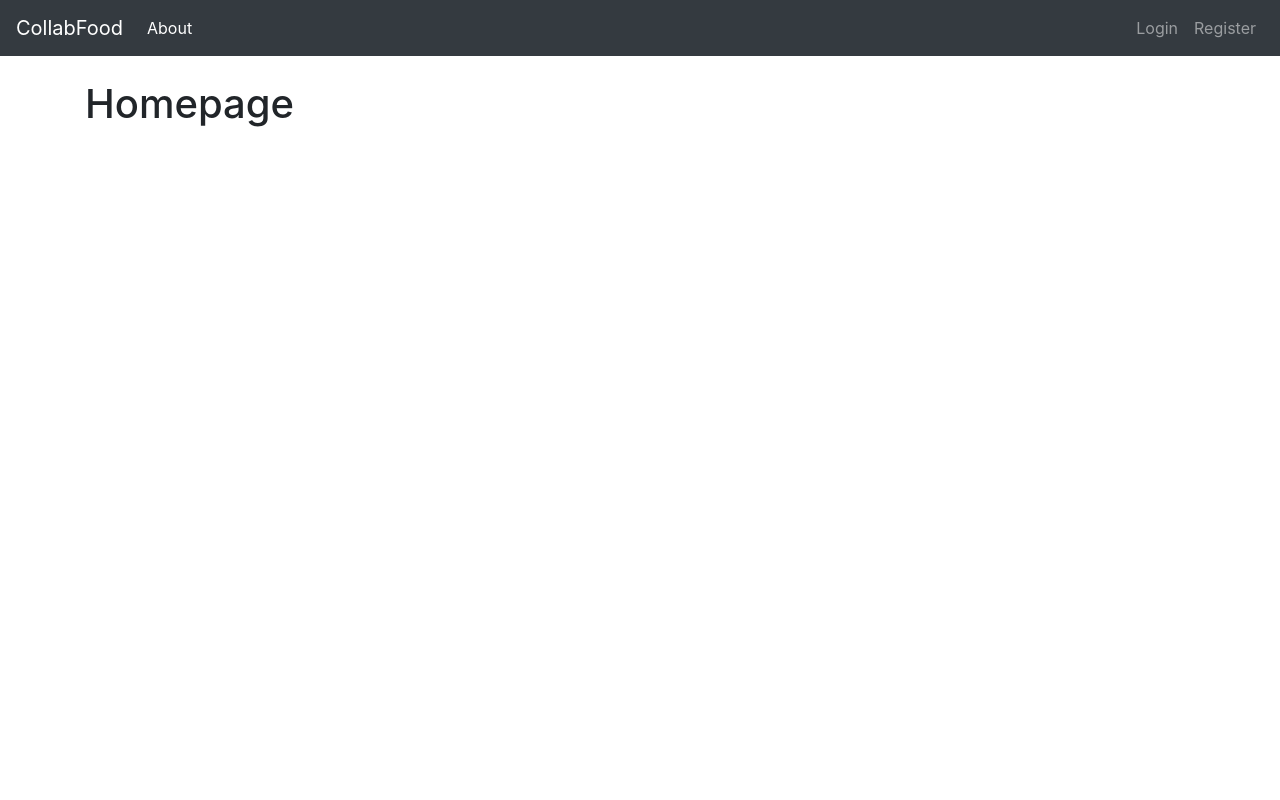
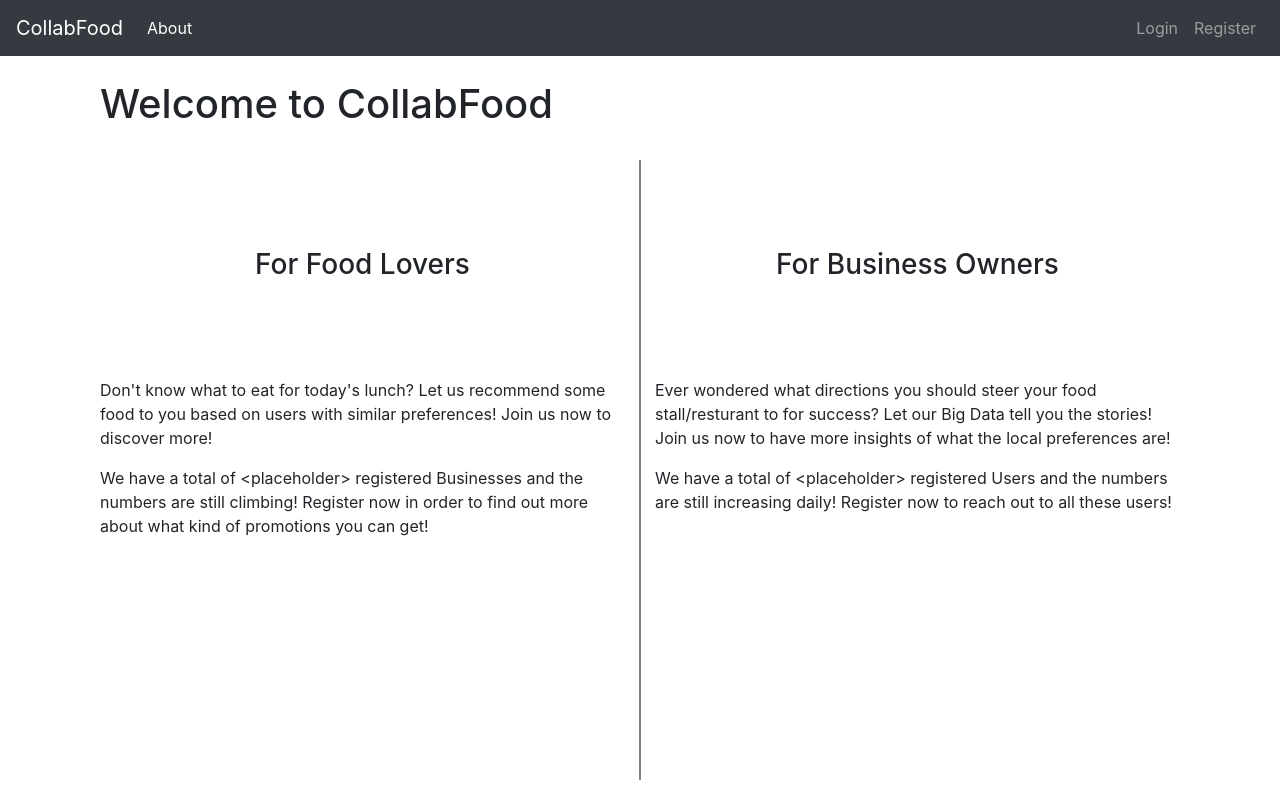
Before and after one commit to zxchen92/FYP, a Django app: page / in a window 1280 px wide. Run offline with Django 4.2, Linux system fonts and the light colour scheme.

Commit message:
[FYP-4]Added text for homepage

```diff
--- a/Homepage/templates/home.html
+++ b/Homepage/templates/home.html
@@ -1,6 +1,51 @@
 {% extends 'base.html' %}
 {% block content %}
 
-<h1>Homepage</h1>
+<div class="container">
+	<h1>Welcome to CollabFood</h1>
+</div>
+<br>
+<!-- This container splits the page into half -->
+<style>
+  .container-vertical-line {
+    height: 620px;
+    position: relative;
+  }
+  .vertical-line {
+    border-left: 1px solid black;
+    height: 100%;
+    position: absolute;
+    top: 0;
+    left: 50%;
+    transform: translateX(-50%);
+    z-index: 1;
+  }
+  .section {
+    display: flex;
+    align-items: center;
+    justify-content: center;
+    height: 100%;
+  }
+</style>
+
+<div class="container container-vertical-line">
+  <div class="row">
+    <div class="col-md-6">
+      <div class="section">
+        <div class="text-center"><h3>For Food Lovers</h2></div>
+      </div>
+      <p>Don't know what to eat for today's lunch? Let us recommend some food to you based on users with similar preferences! Join us now to discover more!</p>
+      <p>We have a total of &ltplaceholder&gt registered Businesses and the numbers are still climbing! Register now in order to find out more about what kind of promotions you can get!</p>
+    </div>
+    <div class="col-md-6">
+      <div class="section">
+        <div class="text-center"><h3>For Business Owners</h3></div>
+      </div>
+      <p>Ever wondered what directions you should steer your food stall/resturant to for success? Let our Big Data tell you the stories! Join us now to have more insights of what the local preferences are!</p>
+      <p>We have a total of &ltplaceholder&gt registered Users and the numbers are still increasing daily! Register now to reach out to all these users!</p>
+    </div>
+    <div class="vertical-line"></div>
+  </div>
+</div>
 
 {% endblock %}
```
Also changed, not shown: db.sqlite3.
